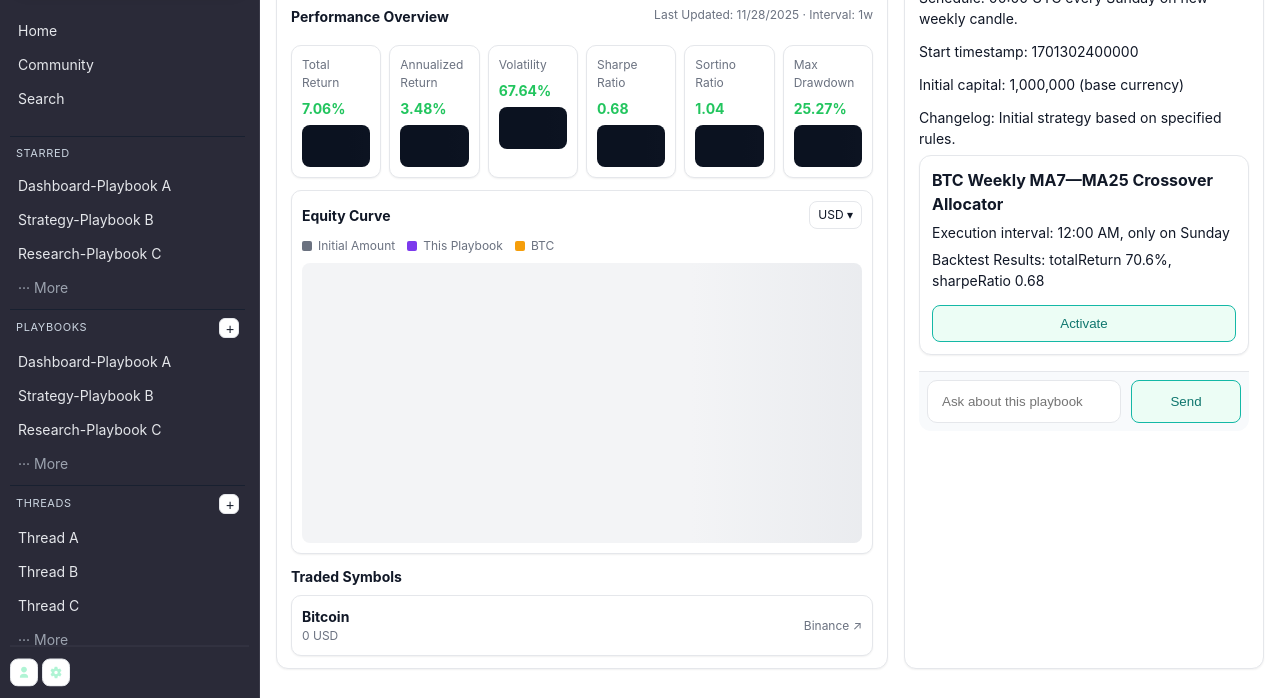
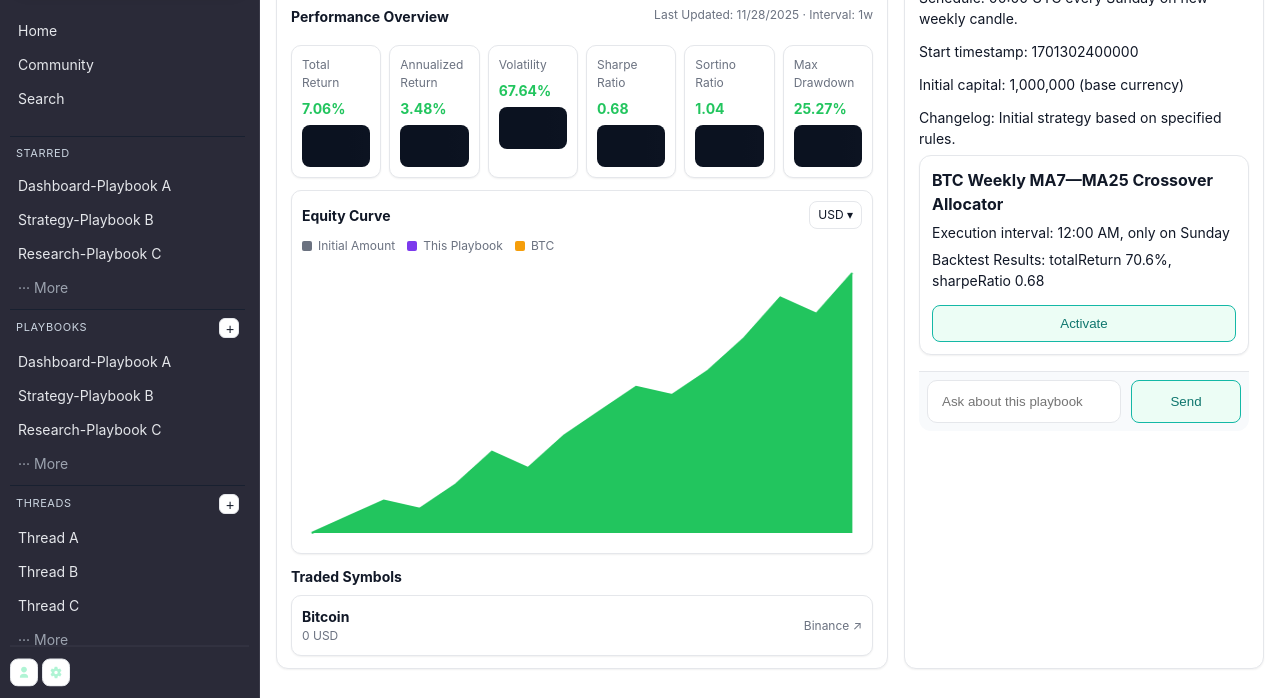
Before and after one commit to zyfayes/alvajunior, a plain HTML site: page playbook.html in a window 1280 px wide. Shown: the part 102-800 px from the top of the page. Drawn offline with Linux system fonts and the light colour scheme.

Commit message:
feat(图表): 添加线图和K线图绘制功能
实现线图和K线图的绘制逻辑，包括响应式布局和动态数据渲染
添加图表容器样式和初始化函数
监听窗口大小变化以重绘图表

```diff
--- a/playbook.html
+++ b/playbook.html
@@ -170,6 +170,8 @@
       .exch { color: #a7f3d0; font-size: 12px; }
       .me-icons .icon-btn { width: 28px; height: 28px; display: inline-flex; align-items: center; justify-content: center; }
       .icon-btn svg { width: 16px; height: 16px; fill: #a7f3d0; opacity: 0.9; }
+      .chart-canvas { width: 100%; height: 160px; display: block; }
+      .equity-canvas { width: 100%; height: 280px; display: block; }
       .nav-popover { position: fixed; top: 70px; left: 260px; width: 380px; border-radius: 12px; background: #ffffff; border: 1px solid var(--border); box-shadow: 0 16px 40px rgba(0,0,0,0.12); display: none; z-index: 900; }
       .nav-popover.open { display: block; }
       .nav-popover .pop-hd { display: flex; align-items: center; justify-content: space-between; padding: 12px 14px; border-bottom: 1px solid var(--border); font-weight: 700; }
@@ -531,6 +533,110 @@
           }
         });
       });
+      const charts = [];
+      function drawLineChart(cv, data, color) {
+        const ctx = cv.getContext('2d');
+        const ratio = window.devicePixelRatio || 1;
+        const w = cv.parentElement.clientWidth || 600;
+        const h = parseInt(cv.dataset.h || (cv.classList.contains('equity-canvas') ? 280 : 160), 10);
+        cv.width = w * ratio;
+        cv.height = h * ratio;
+        cv.style.width = '100%';
+        cv.style.height = h + 'px';
+        ctx.setTransform(ratio, 0, 0, ratio, 0, 0);
+        ctx.clearRect(0, 0, w, h);
+        if (!data || !data.length) return;
+        let min = Math.min.apply(null, data);
+        let max = Math.max.apply(null, data);
+        if (min === max) { min -= 1; max += 1; }
+        const pad = 10;
+        const xStep = (w - pad * 2) / (data.length - 1);
+        ctx.lineWidth = 2;
+        ctx.strokeStyle = color || '#22c55e';
+        ctx.beginPath();
+        data.forEach((v, i) => {
+          const x = pad + xStep * i;
+          const y = pad + (h - pad * 2) * (1 - (v - min) / (max - min));
+          if (i === 0) ctx.moveTo(x, y); else ctx.lineTo(x, y);
+        });
+        ctx.stroke();
+        ctx.fillStyle = (color && color.replace('rgb','rgba').replace(')',',0.12)')) || 'rgba(34,197,94,0.12)';
+        ctx.lineTo(w - pad, h - pad);
+        ctx.lineTo(pad, h - pad);
+        ctx.closePath();
+        ctx.fill();
+      }
+      function drawKline(cv, candles) {
+        const ctx = cv.getContext('2d');
+        const ratio = window.devicePixelRatio || 1;
+        const w = cv.parentElement.clientWidth || 600;
+        const h = 320;
+        cv.width = w * ratio;
+        cv.height = h * ratio;
+        cv.style.width = '100%';
+        cv.style.height = h + 'px';
+        ctx.setTransform(ratio, 0, 0, ratio, 0, 0);
+        ctx.clearRect(0, 0, w, h);
+        const pad = 12;
+        const bodyW = Math.max(3, Math.floor((w - pad * 2) / candles.length * 0.5));
+        const lows = candles.map(c => c.l);
+        const highs = candles.map(c => c.h);
+        const min = Math.min.apply(null, lows);
+        const max = Math.max.apply(null, highs);
+        const scaleY = v => pad + (h - pad * 2) * (1 - (v - min) / (max - min));
+        candles.forEach((c, i) => {
+          const x = pad + i * ((w - pad * 2) / candles.length) + (((w - pad * 2) / candles.length) / 2);
+          const yOpen = scaleY(c.o);
+          const yClose = scaleY(c.c);
+          const yHigh = scaleY(c.h);
+          const yLow = scaleY(c.l);
+          const up = c.c >= c.o;
+          ctx.strokeStyle = up ? '#16a34a' : '#ef4444';
+          ctx.fillStyle = up ? '#22c55e' : '#ef4444';
+          ctx.lineWidth = 1;
+          ctx.beginPath();
+          ctx.moveTo(x, yHigh);
+          ctx.lineTo(x, yLow);
+          ctx.stroke();
+          const yTop = Math.min(yOpen, yClose);
+          const yBottom = Math.max(yOpen, yClose);
+          ctx.fillRect(x - bodyW / 2, yTop, bodyW, Math.max(1, yBottom - yTop));
+        });
+      }
+      function setupCharts() {
+        const equitySkel = document.querySelector('.equity-skeleton');
+        if (equitySkel) {
+          const canvas = document.createElement('canvas');
+          canvas.className = 'equity-canvas';
+          equitySkel.replaceWith(canvas);
+          const equityData = [100, 102, 104, 103, 106, 110, 108, 112, 115, 118, 117, 120, 124, 129, 127, 132];
+          charts.push(() => drawLineChart(canvas, equityData, '#22c55e'));
+        }
+        document.querySelectorAll('.chart-container .chart-skeleton').forEach((skel, idx) => {
+          const canvas = document.createElement('canvas');
+          canvas.className = 'chart-canvas';
+          canvas.dataset.h = '160';
+          skel.replaceWith(canvas);
+          const series = idx % 2 === 0 ? [30,32,31,35,34,36,38,37,39,41,40,42] : [12,11,13,12,14,13,15,16,15,17,18,17];
+          const color = idx % 2 === 0 ? '#7c3aed' : '#f59e0b';
+          charts.push(() => drawLineChart(canvas, series, color));
+        });
+        const klineCard = document.querySelector('.kline-card');
+        if (klineCard) {
+          klineCard.innerHTML = '';
+          const canvas = document.createElement('canvas');
+          klineCard.appendChild(canvas);
+          const candles = [
+            {o:100,h:104,l:98,c:102},{o:102,h:105,l:100,c:104},{o:104,h:106,l:102,c:103},{o:103,h:107,l:101,c:106},
+            {o:106,h:110,l:104,c:108},{o:108,h:111,l:106,c:110},{o:110,h:113,l:108,c:112},{o:112,h:115,l:110,c:114},
+            {o:114,h:116,l:112,c:113},{o:113,h:117,l:111,c:116},{o:116,h:120,l:114,c:118},{o:118,h:121,l:116,c:119}
+          ];
+          charts.push(() => drawKline(canvas, candles));
+        }
+        charts.forEach(fn => fn());
+      }
+      window.addEventListener('resize', () => { charts.forEach(fn => fn()); });
+      setupCharts();
       const cfgChatList = document.getElementById('cfgChatList');
       const cfgChatInput = document.getElementById('cfgChatInput');
       const cfgChatSend = document.getElementById('cfgChatSend');
```
